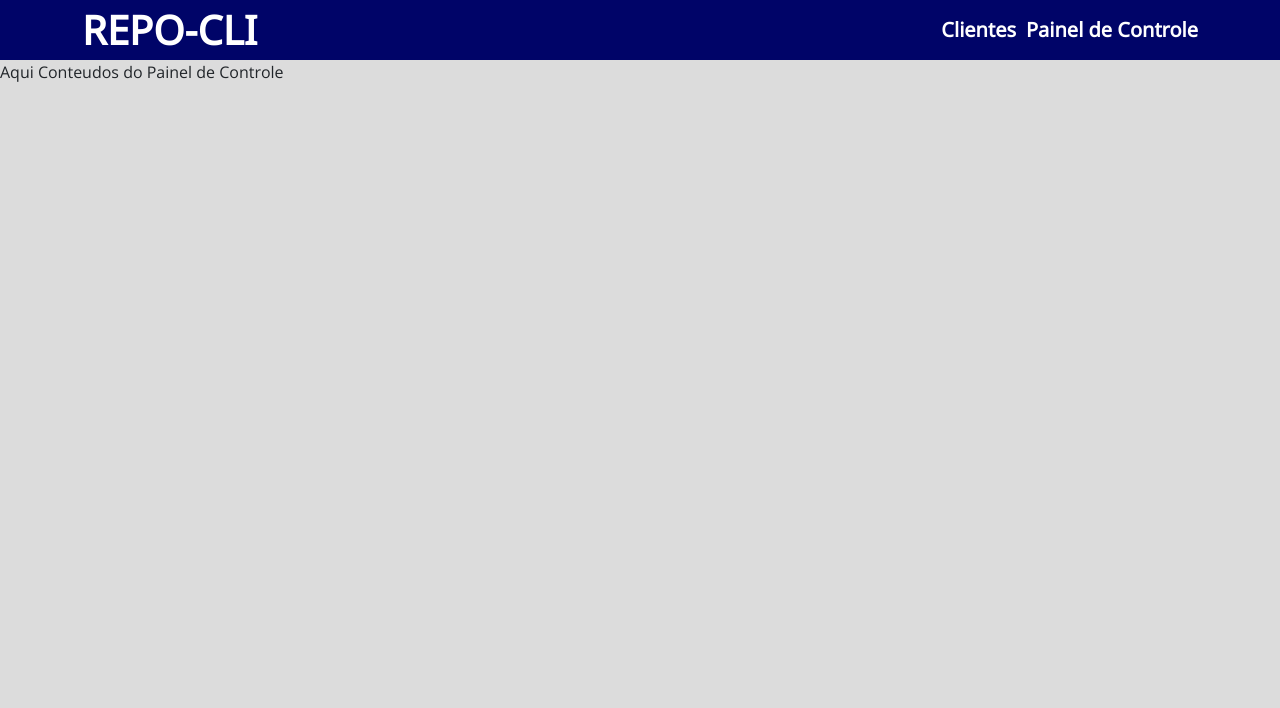
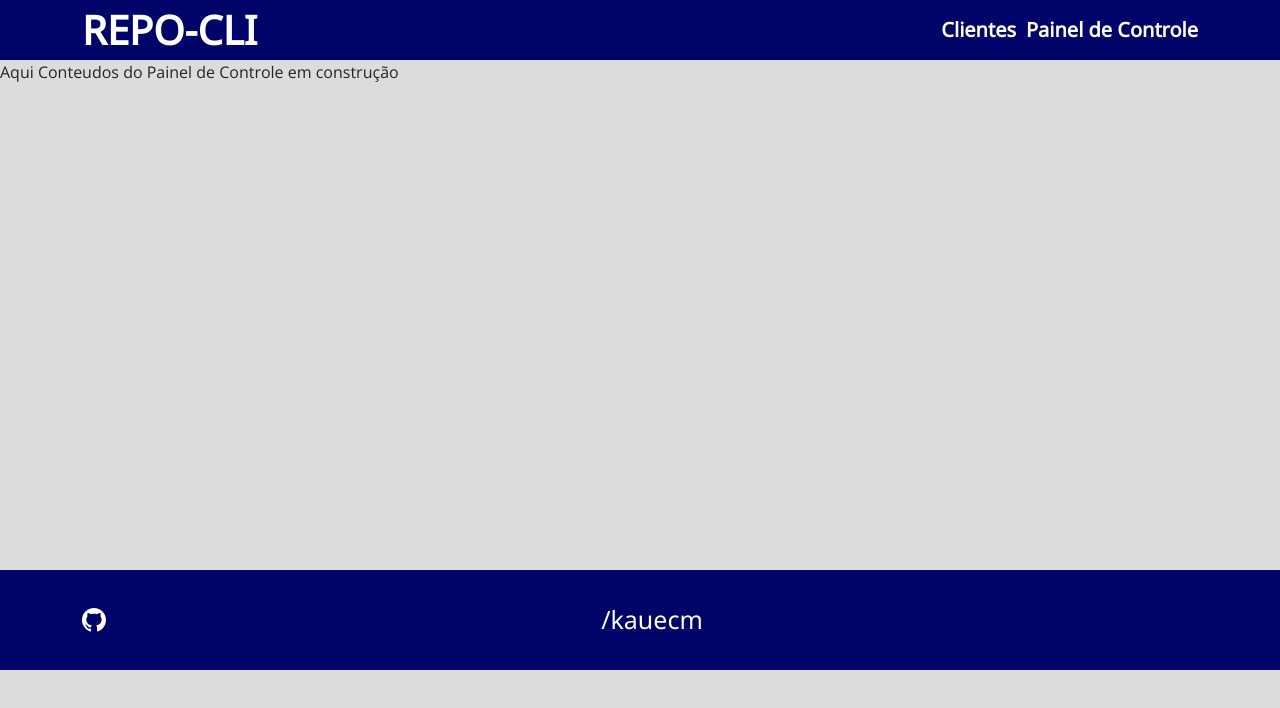
Before and after one commit to kauecm/repo-cli, a React (Create React App) app in the folder frontend/: page /dashboard in a window 1280 px wide. Shown: the top 708 px of the page. Built offline with nearby package versions, Linux system fonts and the light colour scheme.

Commit message:
fiz do Footer, inserindo svg e styles

```diff
--- a/frontend/src/components/Footerbar/index.tsx
+++ b/frontend/src/components/Footerbar/index.tsx
@@ -1,10 +1,13 @@
+import './styles.css';
+import {ReactComponent as GitHubIcon} from 'img/github.svg';
 function Footerbar(){
     return (
-        <footer className="footer mt-auto py-3 bg-dark">
+        <footer className="p-3 repo-footer">
                 <div className="container">
-                    <a href="">
-                        <div>
-                            <h1 className="text-light">Pensado e desenvolvido por Kauê</h1>
+                    <a href="https://github.com/kauecm" target="_blank" rel="noreferrer">
+                        <div className="infos">
+                            <GitHubIcon/>
+                            <a className="text">/kauecm</a>
                         </div>
                      </a>
 
--- a/frontend/src/components/Footerbar/styles.css
+++ b/frontend/src/components/Footerbar/styles.css
@@ -0,0 +1,22 @@
+.repo-footer{
+    background-color: var(--color-primary);
+    align-items: center;
+    text-align: center;
+    height: 100px;
+}
+.infos{
+    height: auto;
+    margin-top: 15px;
+    align-items: center;
+    display: flex;
+    margin-left: auto;
+    margin-right: auto;
+}
+.text{
+    font-family: var(--font-style);
+    font-size: 25px;
+    color: #fff;
+    margin-left: auto;
+    margin-right: auto;
+    text-align: center;
+}
--- a/frontend/src/pages/Clientes/index.tsx
+++ b/frontend/src/pages/Clientes/index.tsx
@@ -1,3 +1,4 @@
+import Footerbar from "components/Footerbar";
 import Navbar from "components/NavBar";
 import { Link } from "react-router-dom";
 import "./styles.css";
@@ -6,7 +7,7 @@ function Clientes() {
 
         <>
             <Navbar />
-            <div className="container ">
+            <div className="container repo-div-container">
                 <div className="repo-termos"> <h1>Termos de Busca</h1> </div>
                 <hr />
 
@@ -30,6 +31,7 @@ function Clientes() {
                 </div>
 
             </div>
+            <Footerbar/>
 
 
 
--- a/frontend/src/pages/Clientes/styles.css
+++ b/frontend/src/pages/Clientes/styles.css
@@ -34,3 +34,6 @@ p{
 .input{
     margin-left: 15px;
 }
+.repo-div-container{
+    height: 500px;
+}
--- a/frontend/src/pages/Dashboard/index.tsx
+++ b/frontend/src/pages/Dashboard/index.tsx
@@ -1,12 +1,15 @@
+import Footerbar from "components/Footerbar";
 import Navbar from "components/NavBar";
+import './styles.css'
 
 function Dashboard(){
     return(
         <>
         <Navbar/>
-        <div>
-            Aqui Conteudos do Painel de Controle
+        <div className="repo-div-dashboard">
+            Aqui Conteudos do Painel de Controle em construção
         </div>
+        <Footerbar/>
         </>
     );
 }
--- /dev/null
+++ b/frontend/src/pages/Dashboard/styles.css
@@ -0,0 +1,3 @@
+.repo-div-dashboard{
+    height: 510px;
+}
--- a/frontend/src/pages/Home/index.tsx
+++ b/frontend/src/pages/Home/index.tsx
@@ -1,12 +1,14 @@
+import Footerbar from "components/Footerbar";
 import Navbar from "components/NavBar";
-
+import './styles.css'
 function Home(){
     return(
         <>
         <Navbar/>
-        <div>Pagina inicial - aqui conteudo legal :) </div>
+        <div className="div-home">Pagina inicial - aqui conteudo legal :) </div>
+        <Footerbar/>
+        </>
 
-        </>
 
     );
 }
--- /dev/null
+++ b/frontend/src/pages/Home/styles.css
@@ -0,0 +1,3 @@
+.div-home{
+    height: 510px;
+}
```
Also changed, not shown: frontend/src/img/github.svg (added).
